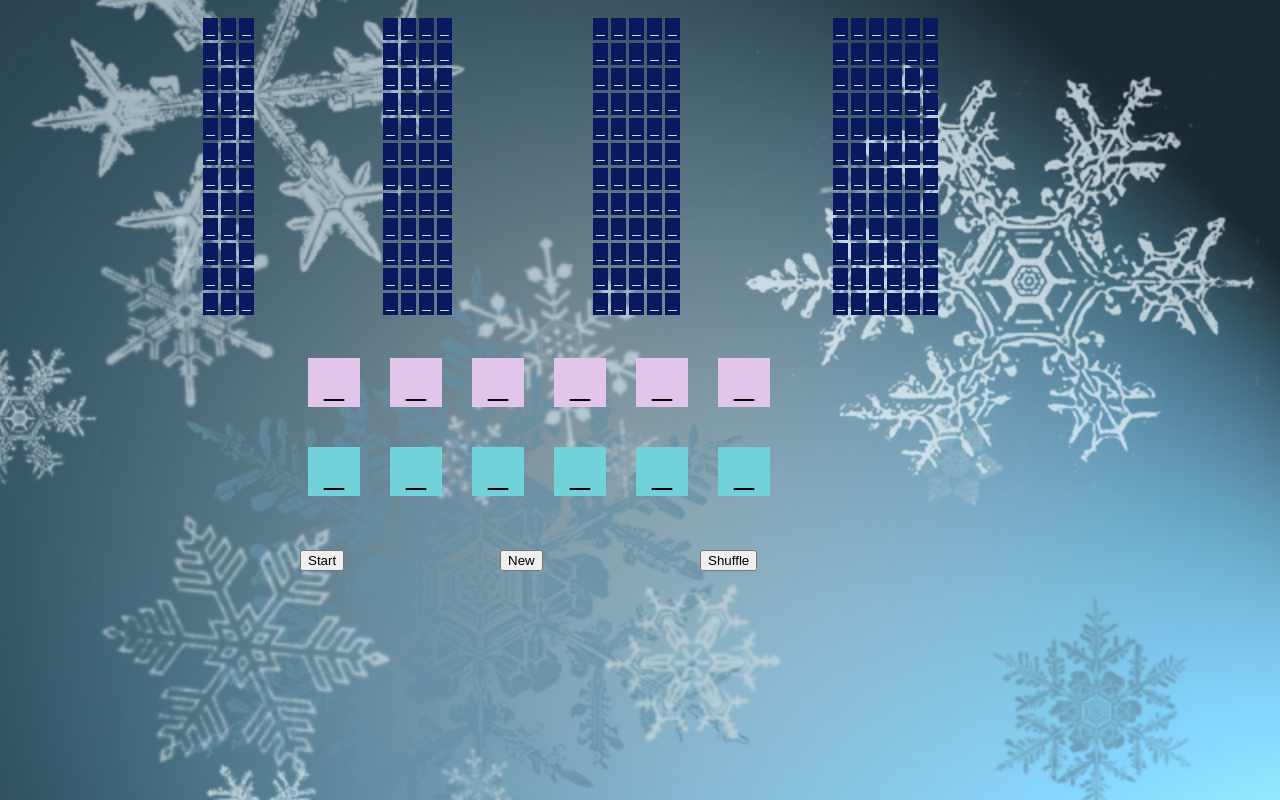
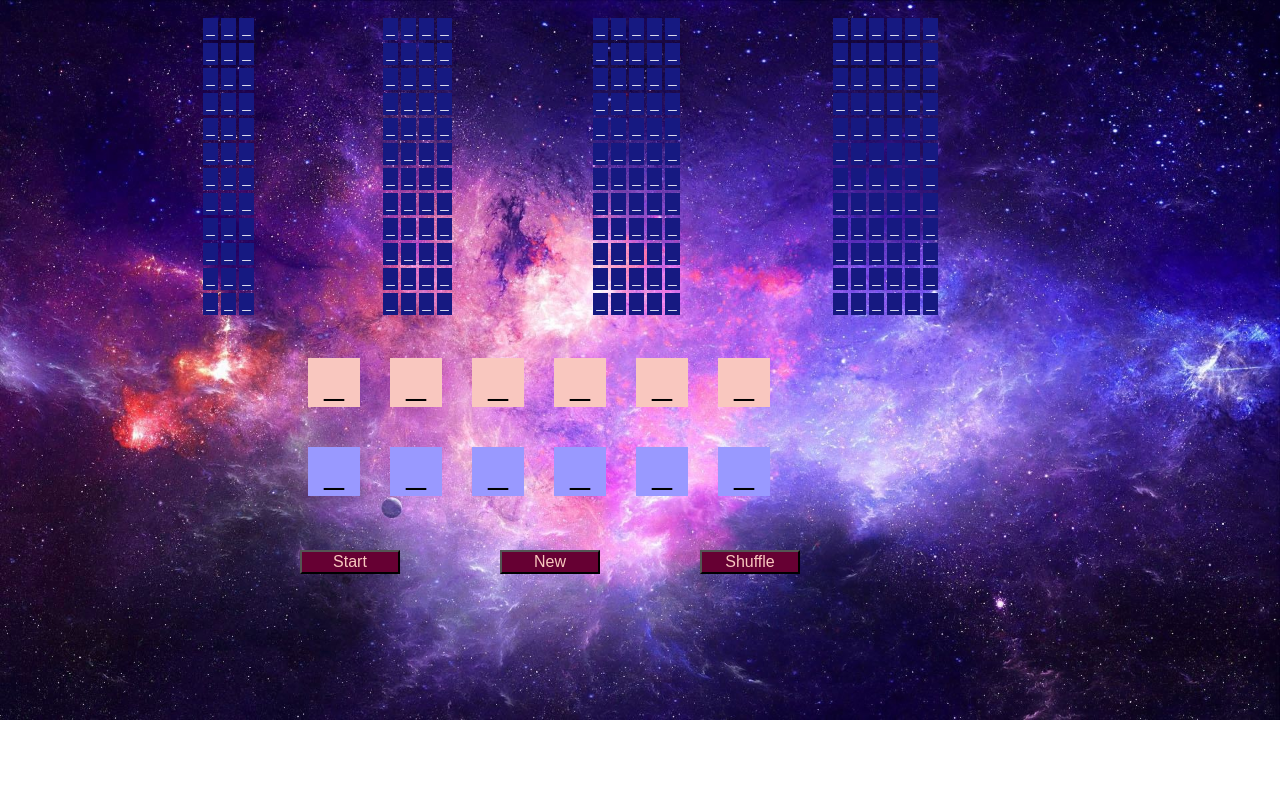
Before and after one commit to kinderbo/MM, a Django app: template funwithwords/templates/funwithwords/Interface.html in a window 1280 px wide. Run offline with Django 3.2, Linux system fonts and the light colour scheme; the template is opened without the code that fills it, so the values that code supplies are empty.

Commit message:
Start View and Start button implemented.Main View design modified

```diff
--- a/funwithwords/static/css/Interface.css
+++ b/funwithwords/static/css/Interface.css
@@ -1,28 +1,22 @@
-/*{% load static %}*/
+{% load static %}
 
 body{
-	background-image: url('/static/images/snowflakes.jpg');
+	background-image: url('/static/images/galaxy.jpg');
+	/*background-image: url('/Users/Catalina/Documents/workspace/Projects/Fun-with-words/funwithwords/static/images/snowflakes.jpg');*/
 	/*background-image: url("{% static 'images/snowflakes.jpg' %}");*/
 	background-repeat: no-repeat;
 	background-size: 100%;
 }
-
-#let{
-		background: #72d2da;
-
-
-
-}
 #input{
 	border-collapse: separate;
-	background:#E1C5EB;
+	background:#F9C7BF;
 	font-size: 40px;
 	text-align: center;
 }
 
 #output{
 	border-collapse: separate;
-	background:#72d2da;
+	background:#9999FF;
 	font-size: 40px;
 	text-align: center;
 }
@@ -39,63 +33,47 @@ body{
 	border-spacing: 30px;
 	position: relative;
 }
-#words3{
+.words{
 	border-collapse: separate;
-	top:15px;
-	left: 200px;
 	font-size: 17px;
 	text-align: center;
 	color:white;
 	border-spacing: 3px;
 	position: absolute;
 }
+#words3{
+	top:15px;
+	left: 200px;
+}
 #words4{
-	border-collapse: separate;
 	top:15px;
 	left: 380px;
-	font-size: 17px;
-	text-align: center;
-	color:white;
-	border-spacing: 3px;
-	position: absolute;
 }
 #words5{
-	border-collapse: separate;
 	top:15px;
 	left: 590px;
-	font-size: 17px;
-	text-align: center;
-	color:white;
-	border-spacing: 3px;
-	position: absolute;
 }
 #words6{
-	border-collapse: separate;
 	top:15px;
 	left: 830px;
-	font-size: 17px;
-	text-align: center;
-	color:white;
-	border-spacing: 3px;
+}
+.buttons{
+	width: 100px;
 	position: absolute;
+	background-color: #660033;
+	font-size:16;
+	color:#F9C7BF;
 }
 #start{
 	top: 550px;
 	left: 300px;
-	width: 100px;
-	position: absolute;
 }
 #new{
-	min-width: 50px;
 	top: 550px;
 	left: 500px;
-	position: absolute;
-
 }
 #shuffle{
 	top: 550px;
 	left: 700px;
-	width: 50px;
-	position: absolute;
 
 }
--- a/funwithwords/static/js/Interface.js
+++ b/funwithwords/static/js/Interface.js
@@ -1,5 +1,5 @@
 $(document).ready(function () {
-	window.addEventListener("keypress", typeLetters, false);
+	window.addEventListener("keydown", typeLetters, false);
 	random("typed");
 	random("random");
 });
@@ -23,15 +23,16 @@ function typeLetters(e) {
 			i++;
 		}
 		letters[i].innerHTML = String.fromCharCode(key);
+		letters[i].rotate(1);
 	}
 	else {
 		var i = 5;
 		while (letters[i].innerHTML === "_"){
 			i--;
 		}
-		if (i >= 0){
-			letters[i].innerHTML = "_";
-		}
+		if(i>=0){
+		letters[i].innerHTML = "_";
+	}
 	}
 }
 
@@ -45,7 +46,7 @@ function wordsSupport(letters, words, id) {
 		var row = letter.insertRow(i);
 		for (j = 0; j < letters; j++){
 			var word = row.insertCell(j);
-			word.style.background = "#08195F";
+			word.style.background = "#161981";
 			word.style.width = 13;
 			word.innerHTML = "_";
 		}
--- a/funwithwords/templates/funwithwords/Interface.html
+++ b/funwithwords/templates/funwithwords/Interface.html
@@ -7,6 +7,10 @@
 	<link rel="stylesheet" type="text/css" href="{% static 'css/Interface.css' %}" />
 	<script type="text/javascript" src="{% static 'js/jquery-3.1.1.min.js' %}"></script>
 	<script type="text/javascript" src="{% static 'js/Interface.js' %}"></script>
+	<!-- <script src="{% static 'images/snowflakes.jpg' %}"></script> -->
+	<!-- <link rel="stylesheet" type="text/css" href="/Users/Catalina/Documents/workspace/Projects/Fun-with-words/funwithwords/static/css/Interface.css" />
+	<script type="text/javascript" src="/Users/Catalina/Documents/workspace/Projects/Fun-with-words/funwithwords/static/js/jquery-3.1.1.min.js"></script>
+	<script type="text/javascript" src="/Users/Catalina/Documents/workspace/Projects/Fun-with-words/funwithwords/static/js/Interface.js"></script> -->
 
 </head>
 
@@ -29,38 +33,38 @@
 
 <div id="letters3">
 
-	<table id="words3"></table>
+	<table id="words3" class="words"></table>
 	<script>wordsSupport(3, 12, "words3")</script>
 </div>
 
 <div id="letters4">
-	<table id="words4"></table>
+	<table id="words4" class="words"></table>
 	<script>wordsSupport(4, 12, "words4")</script>
 </div>
 
 <div id="letters5">
-	<table id="words5"></table>
+	<table id="words5" class="words"></table>
 	<script>wordsSupport(5, 12, "words5")</script>
 </div>
 
 <div id="letters6">
-	<table id="words6"></table>
+	<table id="words6" class="words"></table>
 	<script>wordsSupport(6, 12, "words6")</script>
 </div>
 
 
 
 <div id="start">
-	<button onclick = "myFunction('let')"> Start</button>
+	<button id="start" class="buttons" onclick = "myFunction('let')"> Start</button>
 </div>
 
 <div id="new">
-	<button onclick>New</button>
+	<button id="new" class="buttons">New</button>
 </div>
 
 
 <div id="shuffle">
-	<button>Shuffle</button>
+	<button id="shuffle" class="buttons">Shuffle</button>
 </div>
 
 
--- a/funwithwords/urls.py
+++ b/funwithwords/urls.py
@@ -4,4 +4,7 @@ from . import views
 
 urlpatterns = [
     url(r'^$', views.index, name='index'),
+    url(r'^game/$', views.mainview, name='start'),
+    url(r'^bonus/$', views.bonus, name='bonus'),
+
 ]
```
Also changed, not shown: funwithwords/templates/funwithwords/StartView.html (added, +21 -0 lines), funwithwords/views.py (+7 -1 lines), funwithwords/static/images/galaxy.jpg (added), funwithwords/templates/funwithwords/BonusView.html (added), 6 other files.
